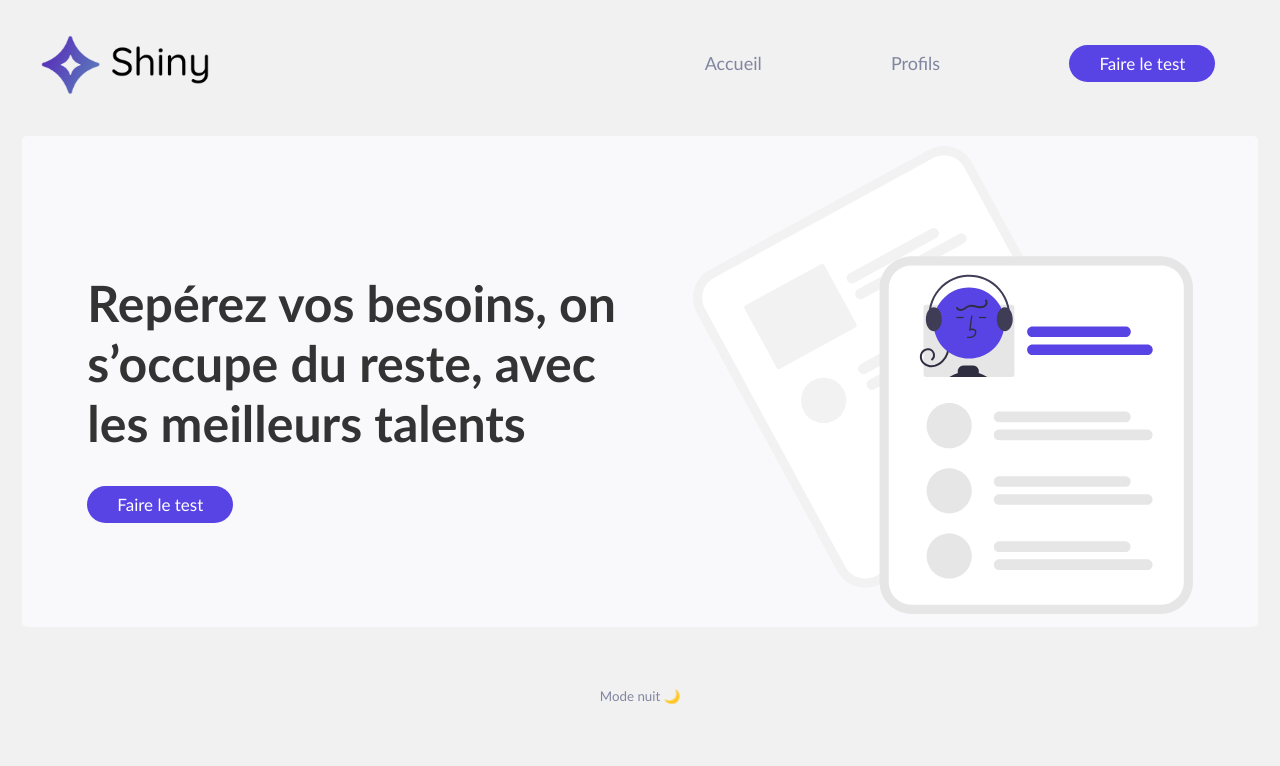
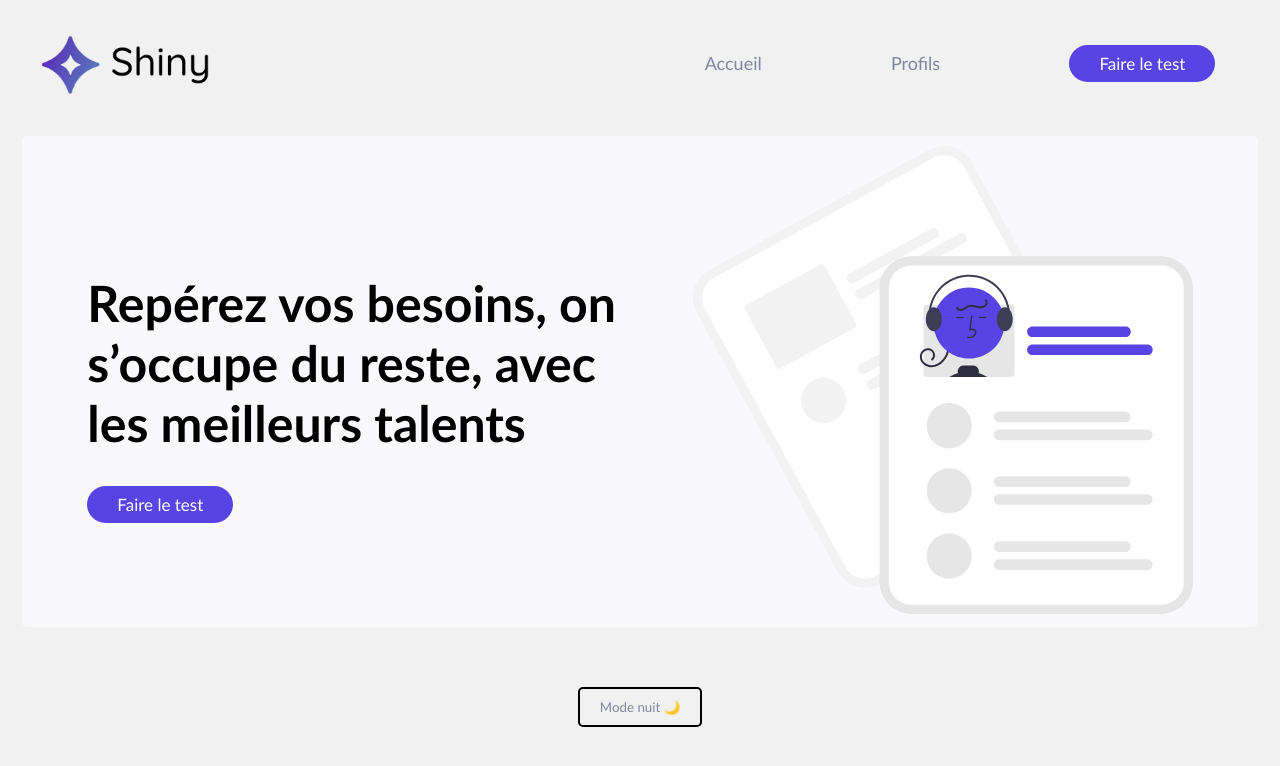
Before and after one commit to JyjyStudio/sandbox, a React (Create React App) app in the folder shiny-agency/front/: page / in a window 1280 px wide. Shown: the top 766 px of the page. Built offline with nearby package versions, Linux system fonts and the light colour scheme.

Commit message:
add some style

```diff
--- a/shiny-agency/front/src/components/Button.jsx
+++ b/shiny-agency/front/src/components/Button.jsx
@@ -11,7 +11,7 @@ const Button = styled.button`
 	cursor: pointer;
 	font-size: 17px;
 	&:hover {
-		color: ${props => props.hoverColor};
+		color: ${props => props.hoverColor || "black"};
 		border: ${props => props.blueHover && `2px ${colors.blueBackground} solid`};
 		background-color: ${props => props.hoverBackground};
 		text-decoration: ${( {textDecoration} ) => textDecoration};
--- a/shiny-agency/front/src/components/Footer.jsx
+++ b/shiny-agency/front/src/components/Footer.jsx
@@ -5,10 +5,10 @@ import { ThemeContext } from '../utils/Context/Context'
 
 export default function Footer() {
 	const {theme, toggleTheme} = useContext(ThemeContext)
-	console.log(theme);
+
 	return (
 		<FooterContainer>
-			<NightModeBtn onClick={toggleTheme}>Mode {theme === 'light' ? 'nuit 🌙' : 'jour ☀️'}</NightModeBtn>
+			<NightModeBtn border="2px black solid" isDarkMode={theme === 'dark'} onClick={toggleTheme}>Mode {theme === 'light' ? 'nuit 🌙' : 'jour ☀️'}</NightModeBtn>
 		</FooterContainer>
 	)
 }
@@ -23,7 +23,13 @@ const FooterContainer = styled.div`
 
 const NightModeBtn = styled.button`
 	background-color: transparent;
-	border: none;
+	border: ${({border}) => border};
 	cursor: pointer;
-	color: ${colors.secondary};
+	color: ${({isDarkMode}) => isDarkMode ? '#fff' : colors.secondary};
+	margin-bottom: 40px;
+	padding: 10px 20px;
+	border-radius: 5px;
+	&:hover {
+		background: lightgray;
+	}
 `
--- a/shiny-agency/front/src/pages/Home.jsx
+++ b/shiny-agency/front/src/pages/Home.jsx
@@ -8,7 +8,7 @@ import FirstHeading from "../components/FirstHeading"
 const Home = () => (
 	<RectangleContainer justifyContent="space-evenly">
 		<div>
-			<FirstHeading width="550px" fontSize="50px">Repérez vos besoins, on s’occupe du reste, avec les meilleurs talents</FirstHeading>
+			<FirstHeading color="#000" width="550px" fontSize="50px">Repérez vos besoins, on s’occupe du reste, avec les meilleurs talents</FirstHeading>
 			<Link to="/questionnaire/1">
 				<Button color="white" padding="8px 30px" backgroundColor={colors.blueBackground}>Faire le test</Button>
 			</Link>
```
